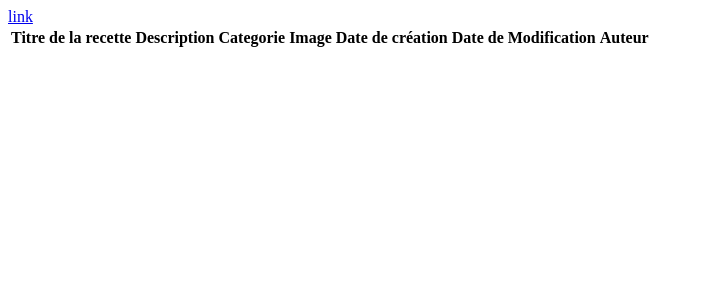
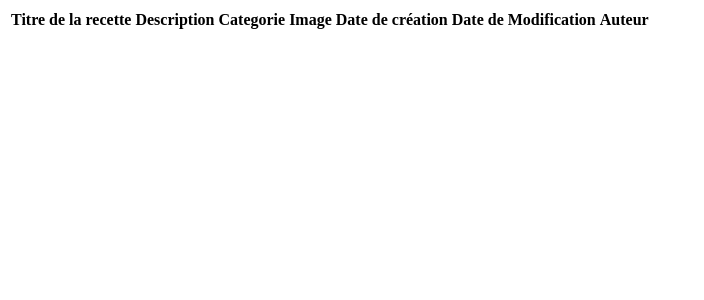
Before and after one commit to LouisPiel/PtiCuisto, a PHP site: page /PHP/nosRecettes.php in a window 1280 px wide. Shown: the top 300 px of the page, without its empty margins (0-704 px from the left). Run offline with PHP 8.4, Linux system fonts and the light colour scheme; data that the repository does not hold is empty.

Commit message:
Update nosRecettes.php

```diff
--- a/PHP/nosRecettes.php
+++ b/PHP/nosRecettes.php
@@ -6,8 +6,6 @@
     <title>Nos Recettes</title>
 </head>
 <body>
-
-<a href="recette.php?id=53"> link</a>
     <?php
     $env = parse_ini_file("../.env");
 
```
